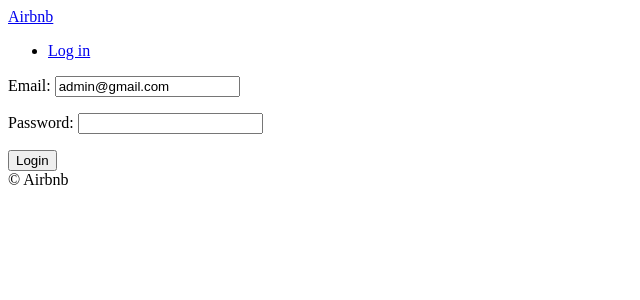
After one commit to aureuneun/airbnb, a Django app: page /users/login/ in a window 1280 px wide. The commit adds this page. Shown: the top 300 px of the page, without its empty margins (0-640 px from the left). Run offline with Django 3.2, Linux system fonts and the light colour scheme.

Commit message:
feat: login, logout using Veiw

```diff
--- a/config/urls.py
+++ b/config/urls.py
@@ -21,6 +21,7 @@
 urlpatterns = [
     path("", include("core.urls", namespace="core")),
     path("rooms/", include("rooms.urls", namespace="rooms")),
+    path("users/", include("users.urls", namespace="users")),
     path("admin/", admin.site.urls),
 ]
 
--- a/templates/base.html
+++ b/templates/base.html
@@ -7,14 +7,14 @@
     <title>{% block page_name %}{% endblock page_name %} | Airbnb</title>
   </head>
   <body>
-    <header?>
+    <header>
     {% include "partials/nav.html" %}
     {% block search-bar %}
-      <form method="get" action="{% url "rooms:search" %}">
+      <form method="get" action="{% url 'rooms:search' %}">
         <input name="city" placeholder="Search By City" />
       </form>
     {% endblock search-bar %}
-    </header?
+    </header>
     {% block content %}{% endblock content%}
     {% include "partials/footer.html" %}
   </body>
--- a/templates/partials/nav.html
+++ b/templates/partials/nav.html
@@ -1,6 +1,10 @@
 <a href="{% url 'core:home' %}">Airbnb</a>
 <ul>
   <li>
-    <a href="#">Login</a>
+  {% if user.is_authenticated %}
+    <a href="{% url 'users:logout' %}">Log out</a>
+  {% else %}
+    <a href="{% url 'users:login' %}">Log in</a>
+  {% endif %}
   </li>
 </ul>
--- a/templates/rooms/search.html
+++ b/templates/rooms/search.html
@@ -7,9 +7,9 @@
 {% block search-bar %}
 {% endblock search-bar %}
 
-{%block content %}
+{% block content %}
 
-  <h2>Searching by {{s_city}}<h2>
+  <h2>Searching by {{s_city}}</h2>
 
   <form method="get" action="{% url 'rooms:search' %}">
     {{form.as_p}}
@@ -22,4 +22,4 @@
     <h3>{{room.name}}</h3>
   {% endfor %}
 
-{% endblock %}
+{% endblock content %}
--- /dev/null
+++ b/templates/users/login.html
@@ -0,0 +1,16 @@
+{% extends "base.html" %}
+
+{% block page_name %}
+  Log In
+{% endblock page_name %}
+
+{% block search-bar %}
+{% endblock search-bar %}
+
+{% block content %}
+  <form method="post" action="{% url "users:login" %}">
+    {% csrf_token %}
+    {{form.as_p}}
+    <button>Login</button>
+  </form>
+{% endblock content %}
--- /dev/null
+++ b/users/forms.py
@@ -0,0 +1,21 @@
+from django import forms
+from . import models
+
+
+class LoginForm(forms.Form):
+
+    """ Login Form Definition """
+
+    email = forms.EmailField()
+    password = forms.CharField(widget=forms.PasswordInput)
+
+    def clean(self):
+        email = self.cleaned_data.get("email")
+        password = self.cleaned_data.get("password")
+        try:
+            user = models.User.objects.get(email=email)
+            if user.check_password(password):
+                return self.cleaned_data
+            self.add_error("password", forms.ValidationError("Password is wrong"))
+        except models.User.DoesNotExist:
+            self.add_error("email", forms.ValidationError("User does not exist"))
--- /dev/null
+++ b/users/urls.py
@@ -0,0 +1,9 @@
+from django.urls import path
+from . import views
+
+app_name = "users"
+
+urlpatterns = [
+    path("login/", views.LoginView.as_view(), name="login"),
+    path("logout/", views.log_out, name="logout"),
+]
--- a/users/views.py
+++ b/users/views.py
@@ -1,3 +1,29 @@
-from django.shortcuts import render
+from django.views import View
+from django.shortcuts import render, redirect, reverse
+from django.contrib.auth import authenticate, login, logout
+from . import forms
 
-# Create your views here.
+
+class LoginView(View):
+
+    """ Login View Definition """
+
+    def get(self, request):
+        form = forms.LoginForm(initial={"email": "admin@gmail.com"})
+        return render(request, "users/login.html", {"form": form})
+
+    def post(self, request):
+        form = forms.LoginForm(request.POST)
+        if form.is_valid():
+            email = form.cleaned_data.get("email")
+            password = form.cleaned_data.get("password")
+            user = authenticate(request, username=email, password=password)
+            if user is not None:
+                login(request, user)
+                return redirect(reverse("core:home"))
+        return render(request, "users/login.html", {"form": form})
+
+
+def log_out(request):
+    logout(request)
+    return redirect(reverse("core:home"))
```
